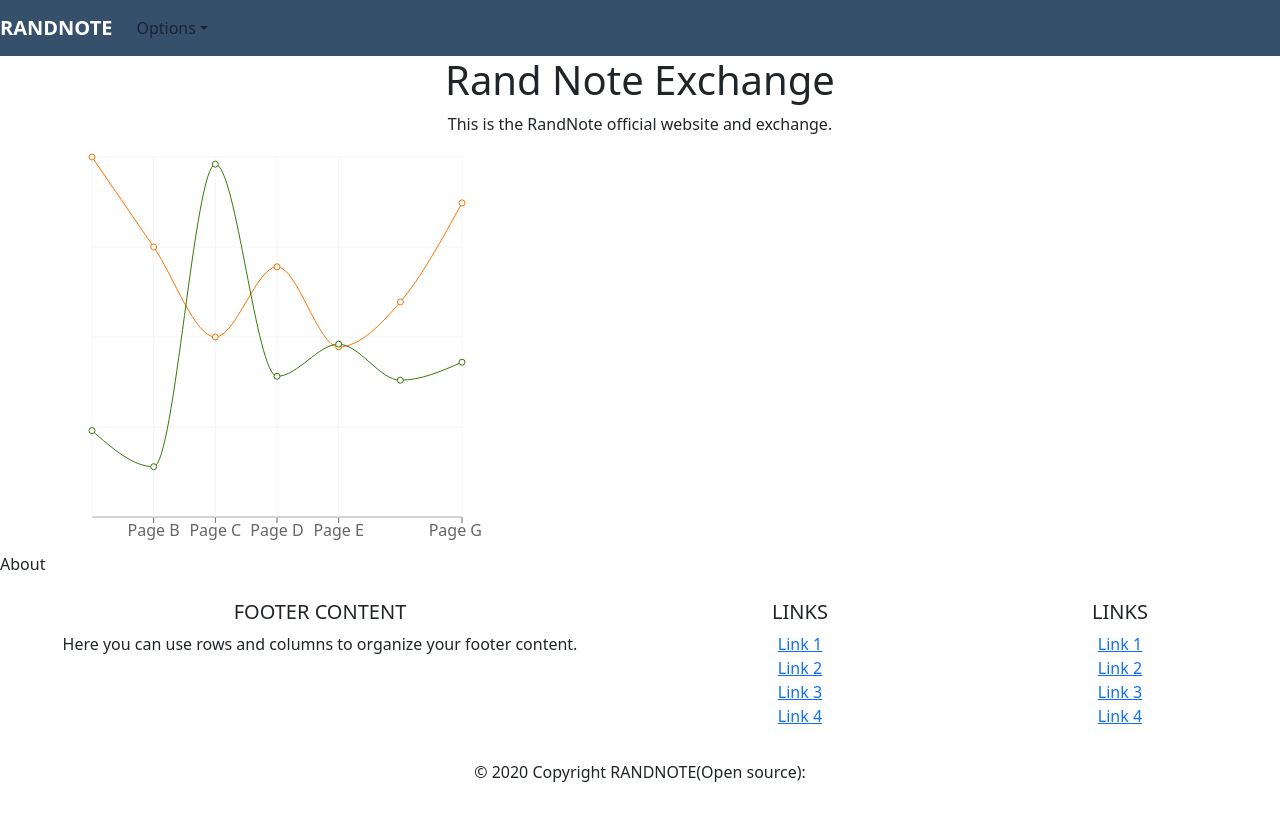
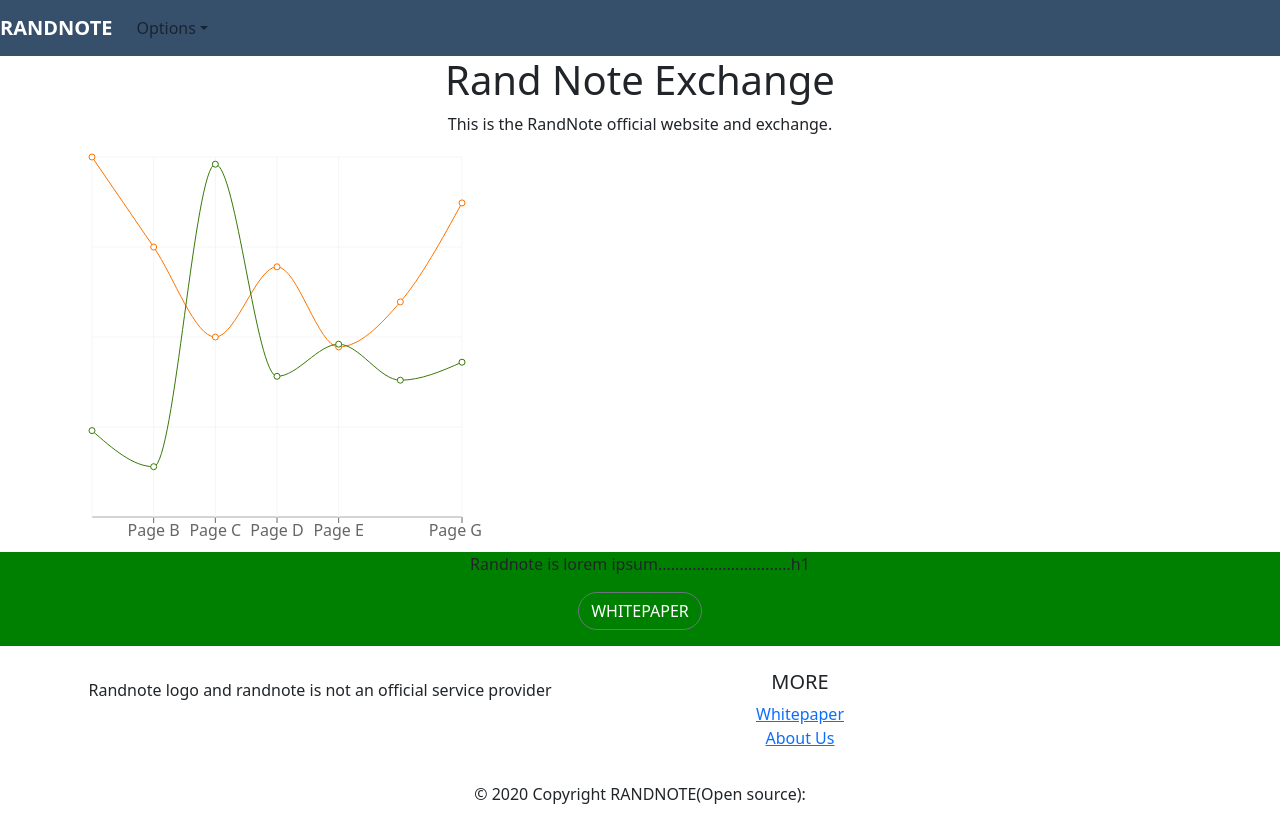
Before and after one commit to randnote/randnote-exchange, a Next.js app: page / in a window 1280 px wide. Before the commit the page ends 800 px from the top, so only its background shows below. Built offline with nearby package versions, Linux system fonts and the light colour scheme.

Commit message:
add card section added

```diff
--- a/pages/components/Footer.tsx
+++ b/pages/components/Footer.tsx
@@ -6,47 +6,26 @@ const MainFooter = () => {
 			<div className="container-fluid text-center text-md-left">
 				<div className="row">
 					<div className="col-md-6 mt-md-0 mt-3">
-						<h5 className="text-uppercase">Footer Content</h5>
+						<h5 className="text-uppercase"></h5>
 						<p>
-							Here you can use rows and columns to organize your
-							footer content.
+							Randnote logo and randnote is not an official service provider
 						</p>
 					</div>
 					<hr className="clearfix w-100 d-md-none pb-3" />
 					<div className="col-md-3 mb-md-0 mb-3">
-						<h5 className="text-uppercase">Links</h5>
+						<h5 className="text-uppercase">MORE</h5>
 						<ul className="list-unstyled">
 							<li>
-								<a href="#!">Link 1</a>
+								<a href="#!">Whitepaper</a>
 							</li>
 							<li>
-								<a href="#!">Link 2</a>
+								<a href="#!">About Us</a>
 							</li>
-							<li>
-								<a href="#!">Link 3</a>
-							</li>
-							<li>
-								<a href="#!">Link 4</a>
-							</li>
+
+
 						</ul>
 					</div>
-					<div className="col-md-3 mb-md-0 mb-3">
-						<h5 className="text-uppercase">Links</h5>
-						<ul className="list-unstyled">
-							<li>
-								<a href="#!">Link 1</a>
-							</li>
-							<li>
-								<a href="#!">Link 2</a>
-							</li>
-							<li>
-								<a href="#!">Link 3</a>
-							</li>
-							<li>
-								<a href="#!">Link 4</a>
-							</li>
-						</ul>
-					</div>
+
 				</div>
 			</div>
 			<div className="footer-copyright text-center py-3">
--- a/pages/deposit.tsx
+++ b/pages/deposit.tsx
@@ -44,6 +44,7 @@ const PaymentForm = () => {
 
 	return (
 		<div>
+		<Container>
 			<Button
 				color="primary"
 				onClick={() => {
@@ -109,8 +110,13 @@ const PaymentForm = () => {
 							id=""
 						/>
 					</FormGroup>
+
+					<Button color='success'>
+						Add Card
+					</Button>
 				</form>
 			</Collapse>
+			</Container>
 		</div>
 	);
 };
--- a/pages/index.tsx
+++ b/pages/index.tsx
@@ -25,7 +25,22 @@ const MainComponent = () => {
 
 // About section
 const AboutComponent = () => {
-	return <div>About</div>;
+	return <div style={AboutComponentDiv}>
+		<Container >
+			<div className='text-center'>
+				<Row>
+				<p className='text-center'>Randnote is lorem ipsum...............................h1</p>
+				</Row>
+
+				<Row>
+				<p className='text-center'>
+					<Button style={{color: 'white', backgroundColor: 'green', borderRadius:'20px', maxWidth: '300px'}}>WHITEPAPER</Button>
+				</p>
+				</Row>
+			</div>
+
+		</Container>
+	</div>
 };
 
 // Page
@@ -40,4 +55,9 @@ const Home: NextPage = () => {
 	);
 };
 
+const AboutComponentDiv ={
+	backgroundColor: 'green'
+}
+
+
 export default Home;
```
Also changed, not shown: pages/about.tsx (added, +16 -0 lines), pages/transfer.tsx (+30 -21 lines).
